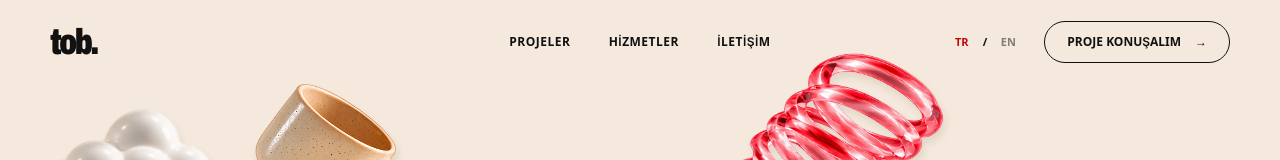
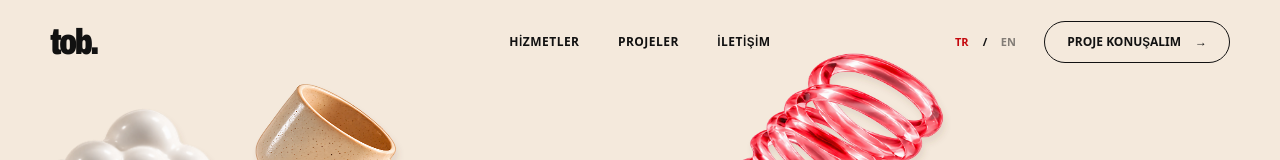
Before and after one commit to merinezel/TOB, a Next.js app: page / in a window 1280 px wide. Shown: the top 160 px of the page. Built offline with nearby package versions, Linux system fonts and the light colour scheme; a web font is replaced by a local one.

Commit message:
Use quiet line accents for navigation and place services first

```diff
--- a/app/globals.css
+++ b/app/globals.css
@@ -240,7 +240,7 @@ html { scroll-padding-top: calc(var(--site-header-h) + 16px); }
 .site-logo { width: fit-content; font-size: clamp(36px,2.75vw,46px); line-height: 1; letter-spacing: -0.07em; }
 .site-desktop-nav { display: flex; gap: clamp(22px,3vw,54px); }
 .site-desktop-nav a { font-size: 12px; font-weight: 600; text-transform: uppercase; letter-spacing: 0.04em; padding: 12px 0; }
-.site-desktop-nav a:hover { color: var(--tobs-red); }
+.site-desktop-nav a:hover { color: var(--tobs-black); }
 .site-header-actions { display: flex; justify-content: flex-end; align-items: center; gap: 20px; }
 .site-project-cta { display: inline-flex; align-items: center; justify-content: center; gap: 14px; min-height: 42px; padding: 10px 22px; border: 1px solid var(--tobs-black); border-radius: 100px; font-size: 12px; font-weight: 600; text-transform: uppercase; white-space: nowrap; }
 .site-project-cta:hover { background: var(--tobs-black); color: var(--tobs-cream); }
@@ -277,14 +277,16 @@ html.tob-motion .site-header { background: transparent; backdrop-filter: none; }
   .brand-stage { height: 100lvh; }
 }
 
-/* Connect a clicked menu label to the section reached below. */
-.site-desktop-nav a[aria-current="location"],
-.site-mobile-menu a[aria-current="location"] { color: var(--tobs-red); }
-#work h2, #work .project-name, #hizmetler h2 { transition: color 250ms ease; }
-.is-navigation-target h2, .is-navigation-target .project-name { color: var(--tobs-red); }
-/* Colour the destination itself without changing its layout or button. */
-.is-navigation-target { background-color: rgb(196 7 13 / 7%); }
-#iletisim.is-navigation-target > p:first-child { color: var(--tobs-red); }
+/* Quiet navigation feedback: an underline above and a short arrival rule below. */
+.site-desktop-nav a, .site-mobile-menu a { position: relative; width: fit-content; }
+.site-desktop-nav a::after, .site-mobile-menu a::after { content: ""; position: absolute; left: 0; right: 0; bottom: 6px; height: 1px; background: currentColor; transform: scaleX(0); transform-origin: left; transition: transform 250ms ease; }
+.site-desktop-nav a[aria-current="location"]::after,
+.site-mobile-menu a[aria-current="location"]::after,
+.site-desktop-nav a:hover::after { transform: scaleX(1); }
+#hizmetler, #work, #iletisim { position: relative; }
+.is-navigation-target::after { content: ""; position: absolute; left: 0; top: 0; width: 72px; height: 1px; background: var(--tobs-black); transform-origin: left; pointer-events: none; animation: section-arrival 750ms cubic-bezier(.22,1,.36,1) 750ms both; }
+@keyframes section-arrival { from { transform: scaleX(0); } to { transform: scaleX(1); } }
+@media (prefers-reduced-motion: reduce) { .is-navigation-target::after { animation: none; } .site-desktop-nav a::after, .site-mobile-menu a::after { transition: none; } }
 .site-language { display: flex; align-items: center; gap: 5px; font-size: 11px; font-weight: 600; }
 .site-language button { min-width: 32px; min-height: 40px; color: rgb(17 17 17 / 50%); }
 .site-language button[aria-pressed="true"] { color: var(--tobs-red); }
--- a/data/site.ts
+++ b/data/site.ts
@@ -7,8 +7,8 @@ export const site = {
 };
 
 export const nav = [
+  { label: "Hizmetler", labelEn: "Services", href: "#hizmetler" },
   { label: "Projeler", labelEn: "Projects", href: "#work" },
-  { label: "Hizmetler", labelEn: "Services", href: "#hizmetler" },
   { label: "İletişim", labelEn: "Contact", href: "#iletisim" },
 ];
 
```
